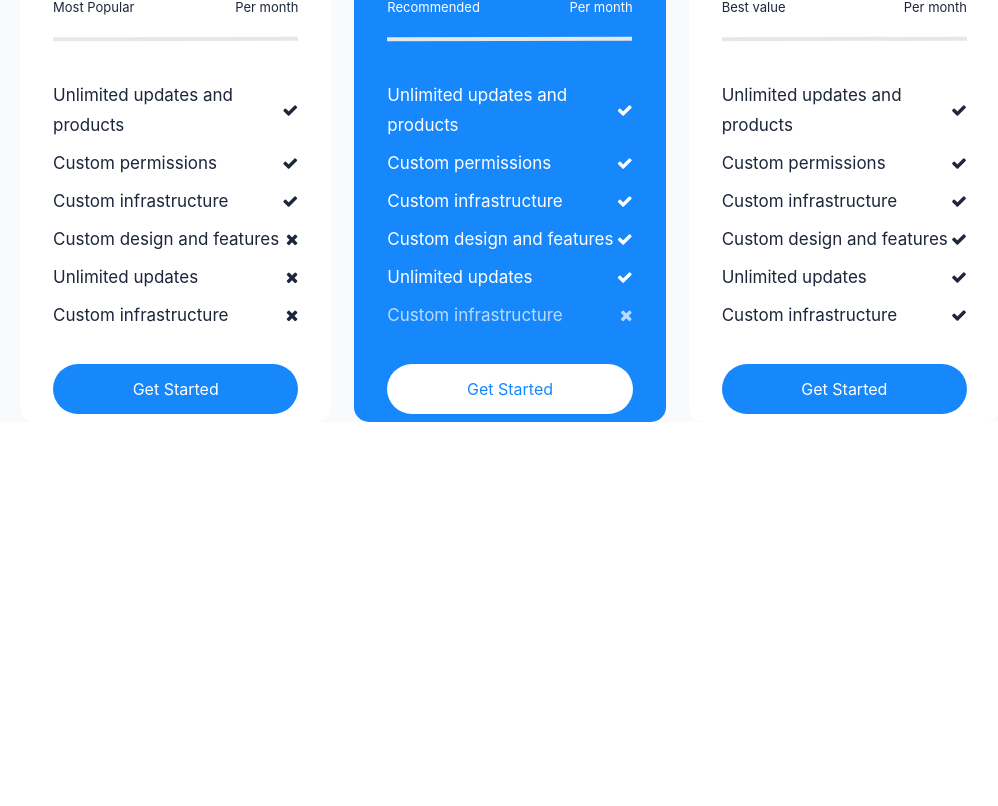
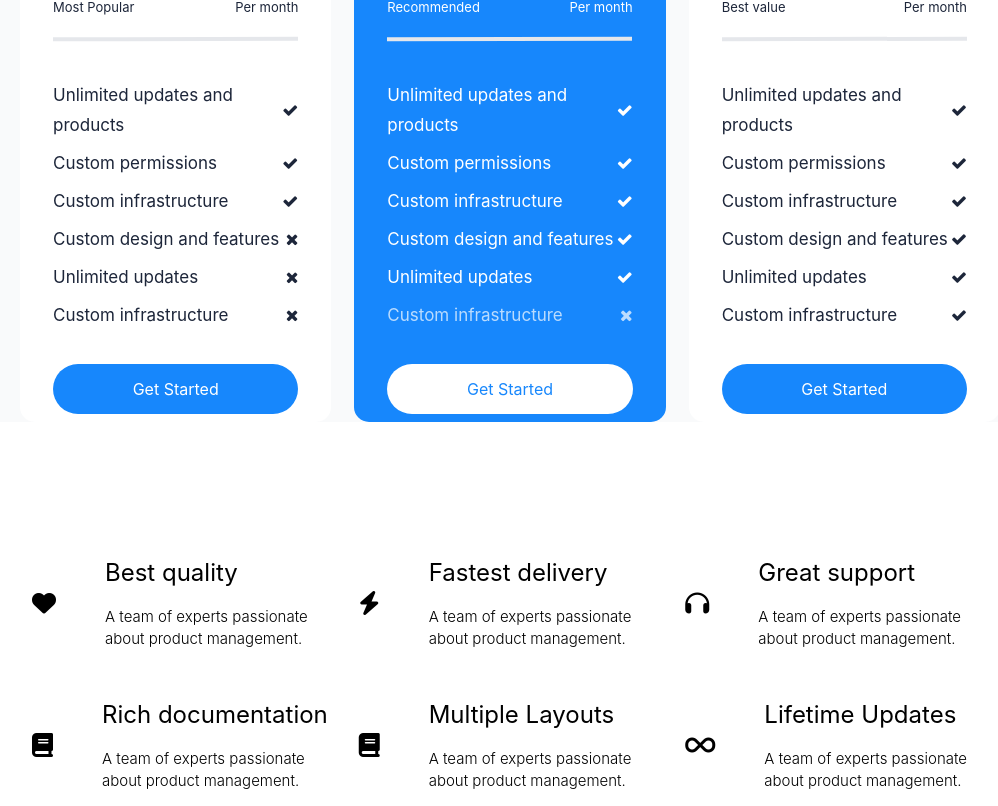
Before and after one commit to yusuffsaid/kbu-teknokent-case, a React (Create React App) app: page / in a window 1280 px wide. Shown: the part 549-1355 px from the top of the page, without its empty margins (130-1128 px from the left). Before the commit the page ends 971 px from the top, so only its background shows below. Built offline with nearby package versions, Linux system fonts and the light colour scheme.

Commit message:
badge design done, and created badge componenent

```diff
--- a/package.json
+++ b/package.json
@@ -3,12 +3,16 @@
   "version": "0.1.0",
   "private": true,
   "dependencies": {
+    "@fortawesome/fontawesome-svg-core": "^6.2.1",
+    "@fortawesome/free-solid-svg-icons": "^6.2.1",
+    "@fortawesome/react-fontawesome": "^0.2.0",
     "@testing-library/jest-dom": "^5.16.5",
     "@testing-library/react": "^13.4.0",
     "@testing-library/user-event": "^13.5.0",
     "font-awesome": "^4.7.0",
     "react": "^18.2.0",
     "react-dom": "^18.2.0",
+    "react-icons": "^4.6.0",
     "react-scripts": "5.0.1",
     "web-vitals": "^2.1.4"
   },
--- a/public/index.html
+++ b/public/index.html
@@ -10,6 +10,7 @@
       content="Web site created using create-react-app"
     />
     <link rel="apple-touch-icon" href="%PUBLIC_URL%/logo192.png" />
+    <link rel="stylesheet" href="https://cdnjs.cloudflare.com/ajax/libs/font-awesome/6.2.1/css/all.min.css" integrity="sha512-MV7K8+y+gLIBoVD59lQIYicR65iaqukzvf/nwasF0nqhPay5w/9lJmVM2hMDcnK1OnMGCdVK+iQrJ7lzPJQd1w==" crossorigin="anonymous" referrerpolicy="no-referrer" />
     <!--
       manifest.json provides metadata used when your web app is installed on a
       user's mobile device or desktop. See https://developers.google.com/web/fundamentals/web-app-manifest/
--- /dev/null
+++ b/src/components/Badge/Badge.js
@@ -0,0 +1,15 @@
+import React from 'react'
+const Badge = ({badge}) => {
+  return (
+    <div className='w-1/3 flex items-center justify-center py-[13px]'>
+        {/* Renkler gelmiyor en son buna bakılacak */}
+            <i className={"bg-["+badge.color+"]  p-[12px] rounded-full bg-opacity-40 text-2xl "+badge.icon}></i>
+            <div className='flex flex-col ml-[37px]'>
+            <h1 className='text-[24px]'>{badge.title}</h1>
+            <p className='text-[15px] font-light mt-[15px] text-opacity-80'>{badge.text}</p>
+       </div>
+    </div>
+  )
+}
+
+export default Badge
--- a/src/components/Card/Card.js
+++ b/src/components/Card/Card.js
@@ -1,4 +1,3 @@
-import { FontAwesomeIcon } from '@fortawesome/react-fontawesome'
 import React, { useState } from 'react'
 
 const Card = ({cardProps}) => {
--- a/src/pages/Pricing/Pricing.js
+++ b/src/pages/Pricing/Pricing.js
@@ -1,4 +1,5 @@
 import React, { useState } from 'react'
+import Badge from '../../components/Badge/Badge'
 import Card from '../../components/Card/Card'
 import PageHeader from '../../components/PageHeader/PageHeader'
 
@@ -28,11 +29,24 @@ const Pricing = () => {
 
     }
     ])
+
+    const [badges,setBadges]= useState([
+        {title:"Best quality",text:"A team of experts passionate about product management.",icon:"fas fa-regular fa-heart",color:"#20BFA9"},
+        {title:"Fastest delivery",text:"A team of experts passionate about product management.",icon:"fas fa-regular fa-bolt",color:"badge-2"},
+        {title:"Great support",text:"A team of experts passionate about product management.",icon:"fas fa-regular fa-headphones",color:"badge-3"},
+        {title:"Rich documentation",text:"A team of experts passionate about product management.",icon:"fas fa-regular fa-book",color:"badge-4"},
+        {title:"Multiple Layouts",text:"A team of experts passionate about product management.",icon:"fas fa-regular fa-book",color:"badge-5"},
+        {title:"Lifetime Updates ",text:"A team of experts passionate about product management.",icon:"fas fa-regular fa-infinity",color:"badge-6"}
+    ])
   return (
    <div className=''>
    <PageHeader title='Pricing Plans' text="We are an industry-leading company that values honesty, integrity, and efficiency. Building quality products and caring."></PageHeader>
-   <section className='price-area flex justify-between px-[150px] bg-header-color gap-x-[23px]'>
+   <section className='price-area flex max-lg:flex-col justify-between px-[150px] bg-header-color gap-x-[23px]'>
     {cardProps.map((prop,i)=><Card key={i} cardProps={prop}></Card>)}
+
+   </section>
+   <section className='flex px-[150px] flex-wrap gap-y-[20px] mt-[120px] '>
+   {badges.map((badge,i)=><Badge key={i} badge={badge}></Badge>)}
    </section>
    </div>
   )
--- a/tailwind.config.js
+++ b/tailwind.config.js
@@ -13,7 +13,14 @@ module.exports = {
         "active-color":"#1787FC",
         "header-color":"#F9FAFB",
         "deactive-text-color":"#7F828A",
-      }
+        "badge-1":"#20BFA9",
+        "badge-2":"#FF794D",
+        "badge-3":"#1787FC",
+        "badge-4":"#9B51E0",
+        "badge-5":"#413E65",
+        "badge-6":"#F04037",
+      },
+
     },
   },
   plugins: [],
```
Also changed, not shown: 1 other file (tests, documents, lock files or other folders).
